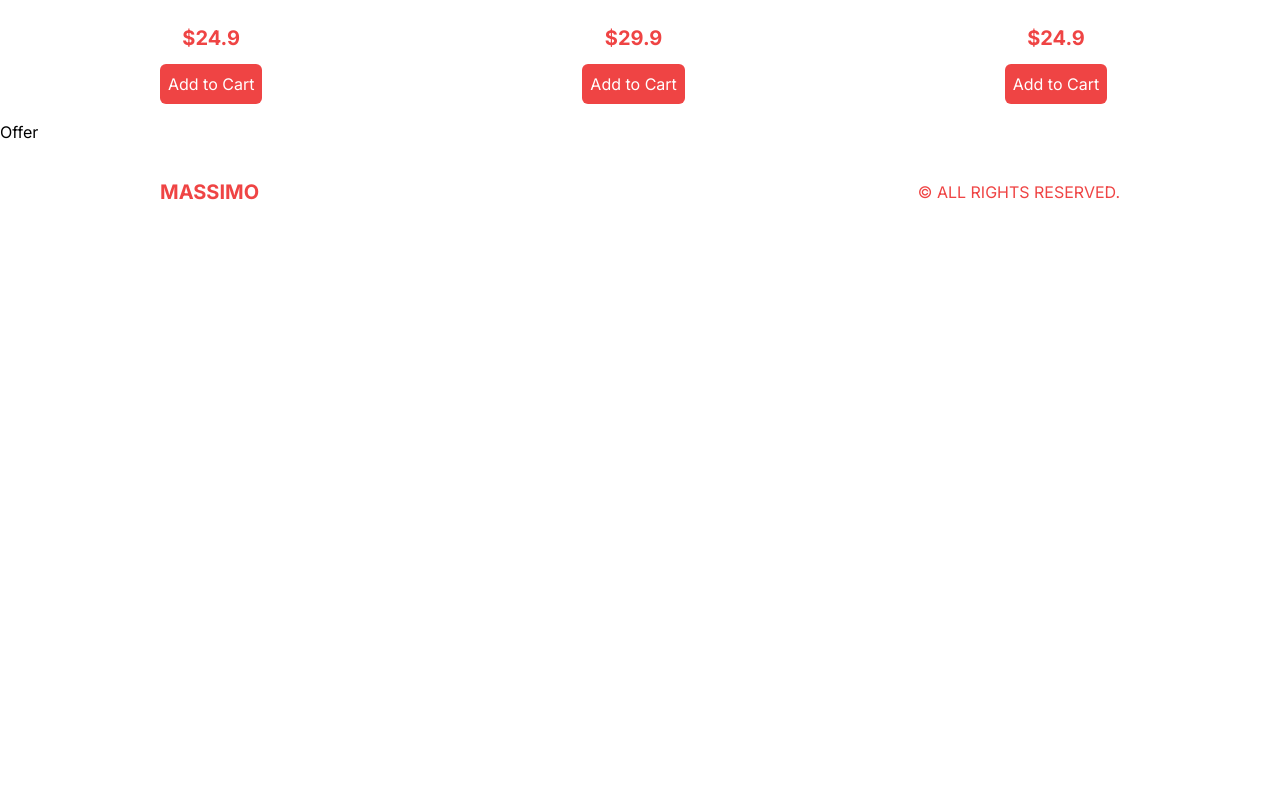
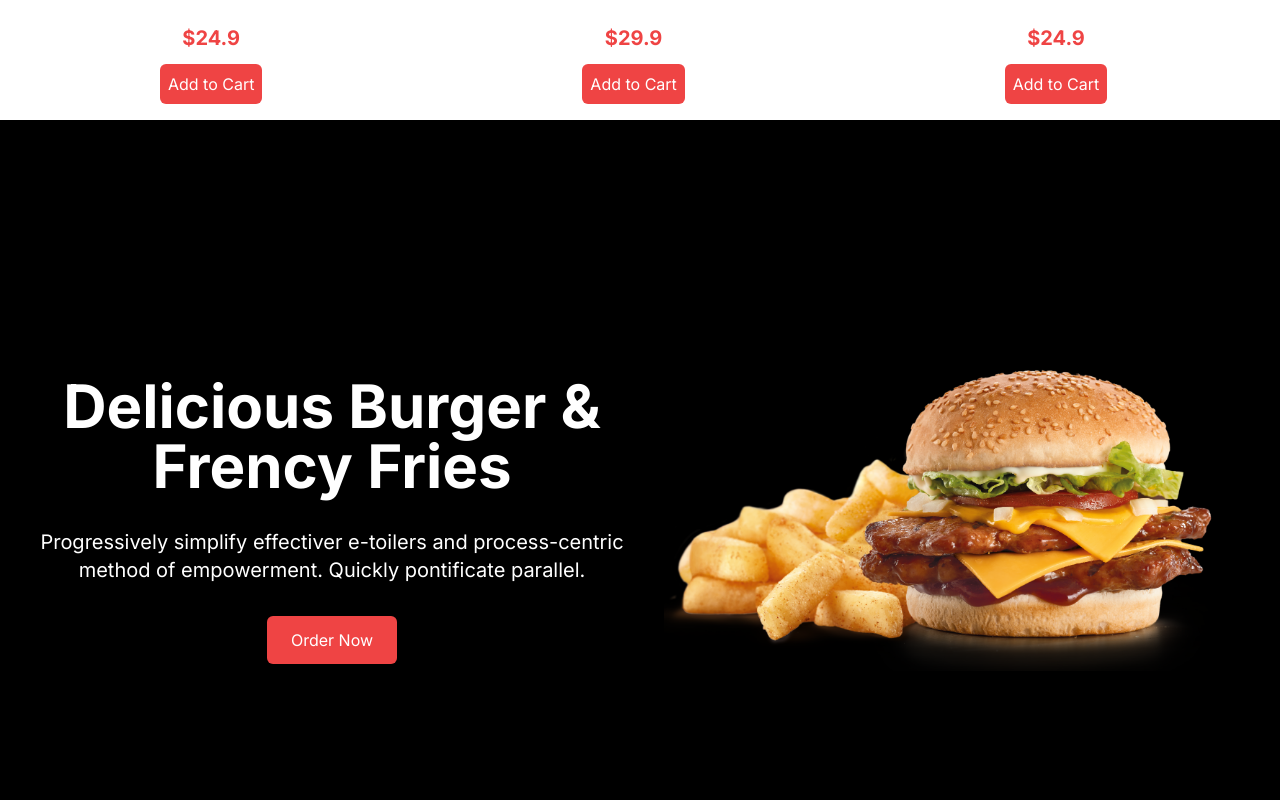
Before and after one commit to samincgs/Massimo, a Next.js app: page / in a window 1280 px wide. Shown: the part 1160-1960 px from the top of the page. Before the commit the page ends 1400 px from the top, so only its background shows below. Built offline with nearby package versions, Linux system fonts and the light colour scheme.

Commit message:
Implementing the offer component for website home page

```diff
--- a/src/components/Offer.tsx
+++ b/src/components/Offer.tsx
@@ -1,7 +1,33 @@
+import Image from "next/image";
 import React from "react";
 
 const Offer = () => {
-  return <div>Offer</div>;
+  return (
+    <div className="bg-black h-screen flex flex-col md:flex-row">
+      {/* Text Container */}
+      <div className="flex-1 text-white flex flex-col justify-center items-center text-center gap-8 p-6">
+        <h1 className="text-5xl font-bold xl:text-6xl">
+          Delicious Burger & Frency Fries
+        </h1>
+        <p className="xl:text-xl">
+          Progressively simplify effectiver e-toilers and process-centric method
+          of empowerment. Quickly pontificate parallel.
+        </p>
+        <button className="bg-red-500 text-white rounded-md py-3 px-6">
+          Order Now
+        </button>
+      </div>
+      {/* Image Container */}
+      <div className="flex-1 w-full relative">
+        <Image
+          src="/offerProduct.png"
+          alt=""
+          fill
+          className=" object-contain"
+        />
+      </div>
+    </div>
+  );
 };
 
 export default Offer;
```
